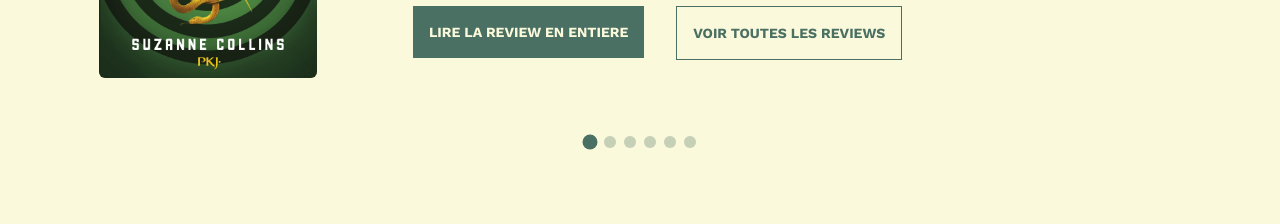
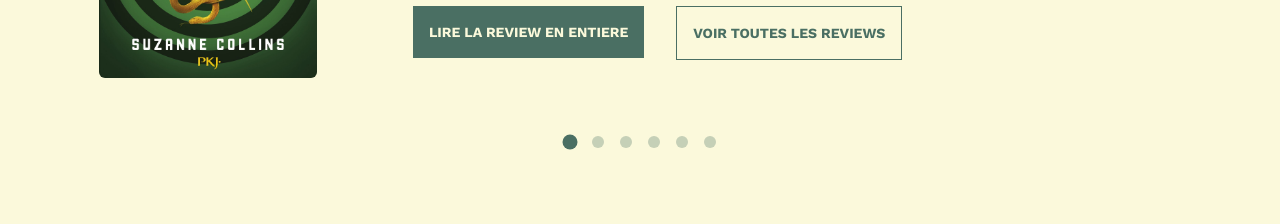
Before and after one commit to HussonAxel/vanyastolarski--prod, a React (Vite) app: page / in a window 1280 px wide. Shown: the part 3800-4024 px from the top of the page. Built offline with nearby package versions, Linux system fonts and the light colour scheme.

Commit message:
add padding to pagination and change canonical url

```diff
--- a/src/components/ui/Pagination/Pagination.tsx
+++ b/src/components/ui/Pagination/Pagination.tsx
@@ -19,7 +19,7 @@ const PastilleButton = ({
 }) => (
   <button
     onClick={onClick}
-    className={`w-3 h-3 mx-1 rounded-full transition-all duration-300 ${
+    className={`w-3 h-3 mx-2 rounded-full transition-all duration-300 ${
       isGreen
         ? isActive
           ? "bg-green scale-125"
--- a/src/routes/index.lazy.tsx
+++ b/src/routes/index.lazy.tsx
@@ -43,7 +43,7 @@ const IndexComponent = () => {
           content="Vanya Stolarski, roman contemporain, littérature française, Fous Papillons, auteure, écrivaine, romans"
         />
         <meta name="author" content="Vanya Stolarski" />
-        <link rel="canonical" href="[URL-site]" />
+        <link rel="canonical" href="https://www.vanyastolarski.fr/" />
       </Helmet>
       <ColoredSection bgColor="bg-white">
         <LatestRelease
```
